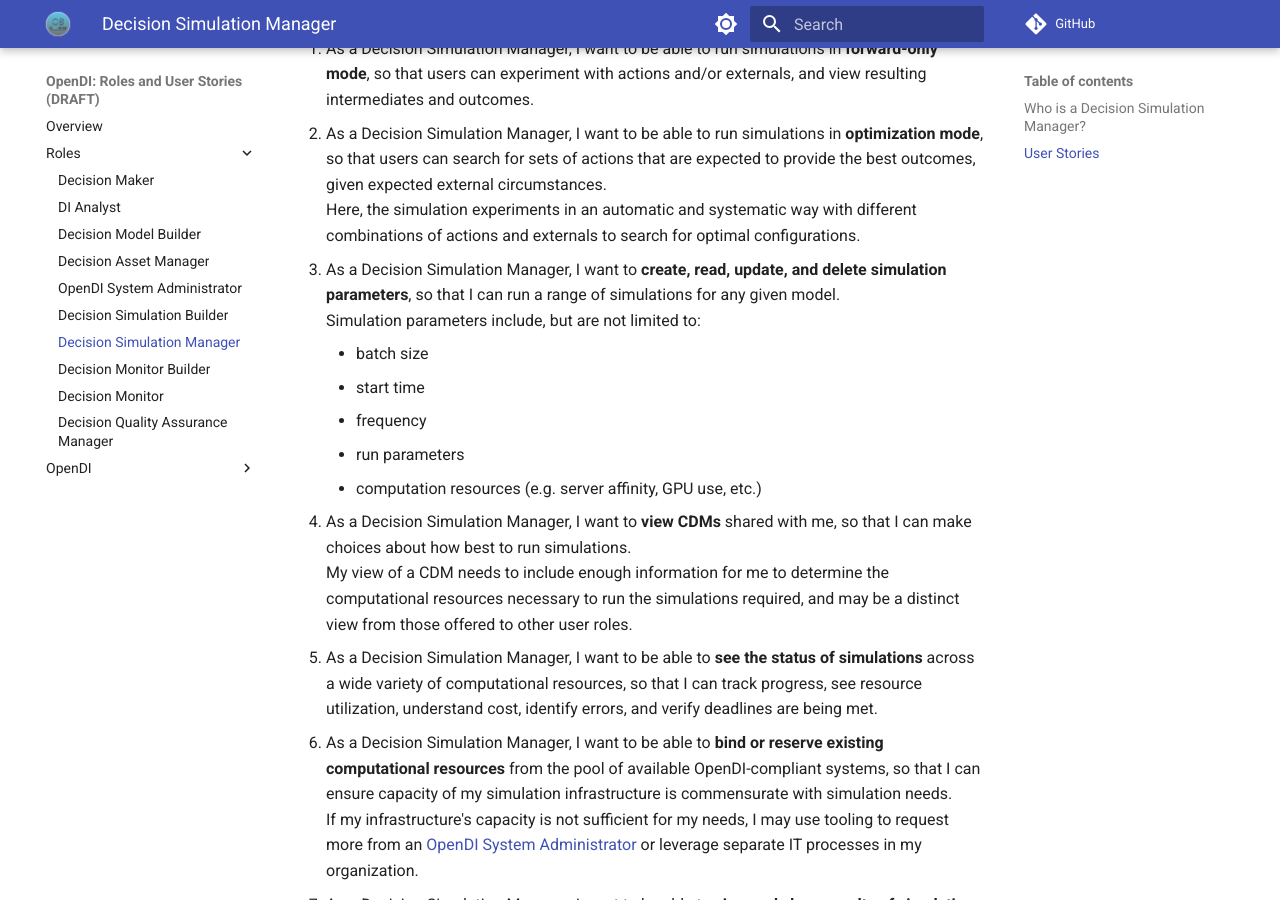
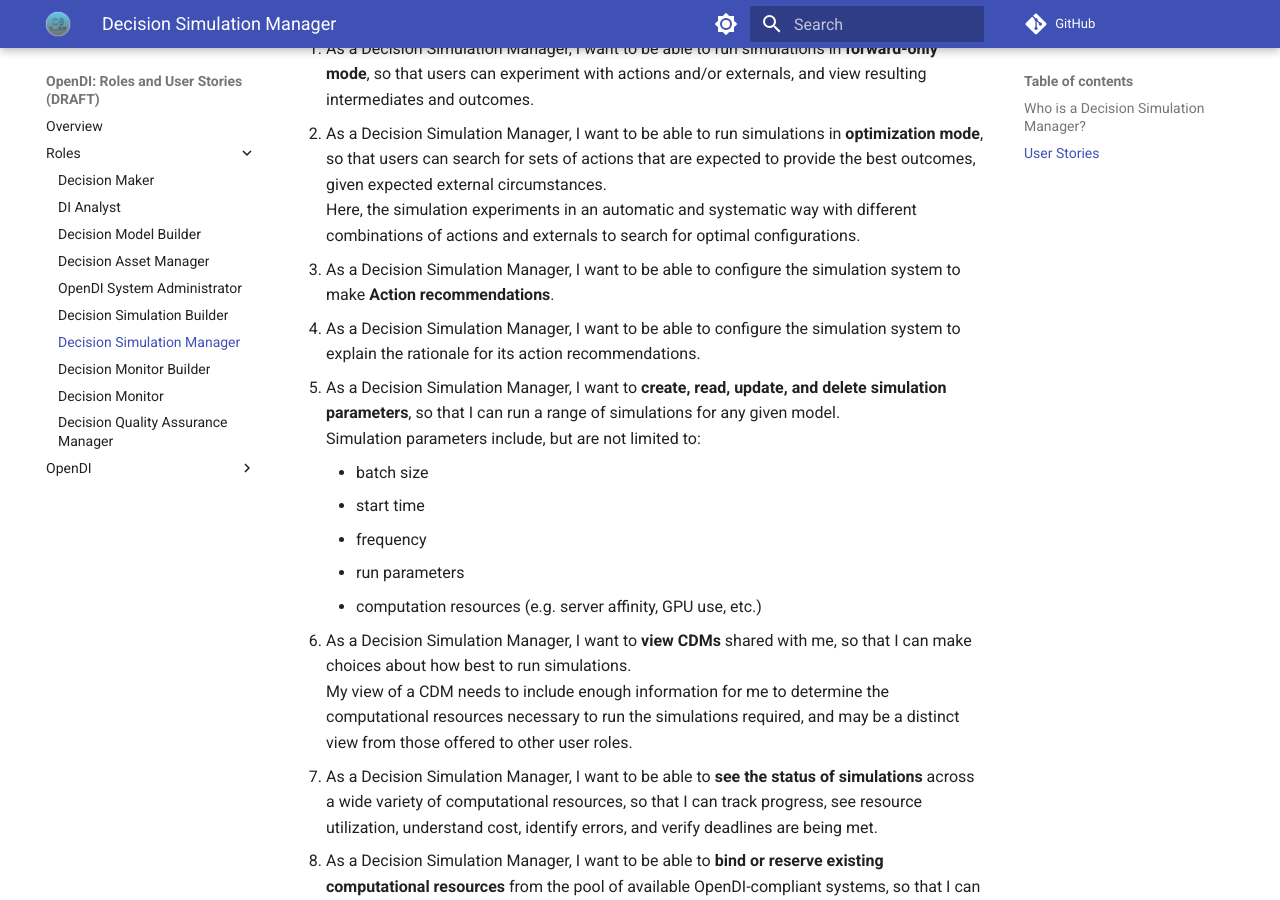
Before and after one commit to opendi-org/roles-user-stories, an MkDocs documentation site: the page built from docs/Roles/Decision Simulation Manager.md, in a window 1280 px wide and 900 px high, scrolled down 465 px. Built offline with MkDocs 1.6.1 and Material for MkDocs 9.7.7, drawn with Linux system fonts in a browser that asks for light colours; comment, search, counter and statistics services are not loaded.

Commit message:
Updates through simulation manager

```diff
--- a/docs/Roles/Decision Simulation Manager.md
+++ b/docs/Roles/Decision Simulation Manager.md
@@ -9,16 +9,18 @@ I am the user who takes a simulation provided by the [Decision Simulation Builde
 1. As a Decision Simulation Manager, I want to be able to run simulations in **forward-only mode**, so that users can experiment with actions and/or externals, and view resulting intermediates and outcomes.
 2. As a Decision Simulation Manager, I want to be able to run simulations in **optimization mode**, so that users can search for sets of actions that are expected to provide the best outcomes, given expected external circumstances.
    Here, the simulation experiments in an automatic and systematic way with different combinations of actions and externals to search for optimal configurations.
-3. As a Decision Simulation Manager, I want to **create, read, update, and delete simulation parameters**, so that I can run a range of simulations for any given model.
+3. As a Decision Simulation Manager, I want to be able to configure the simulation system to make **Action recommendations**.
+4. As a Decision Simulation Manager, I want to be able to configure the simulation system to explain the rationale for its action recommendations.
+5. As a Decision Simulation Manager, I want to **create, read, update, and delete simulation parameters**, so that I can run a range of simulations for any given model.
    Simulation parameters include, but are not limited to:
 	- batch size
 	- start time
 	- frequency
 	- run parameters
 	- computation resources (e.g. server affinity, GPU use, etc.)
-4. As a Decision Simulation Manager, I want to **view CDMs** shared with me, so that I can make choices about how best to run simulations.
+6. As a Decision Simulation Manager, I want to **view CDMs** shared with me, so that I can make choices about how best to run simulations.
    My view of a CDM needs to include enough information for me to determine the computational resources necessary to run the simulations required, and may be a distinct view from those offered to other user roles.
-5. As a Decision Simulation Manager, I want to be able to __see the status of simulations__ across a wide variety of computational resources, so that I can track progress, see resource utilization, understand cost, identify errors, and verify deadlines are being met.
-6. As a Decision Simulation Manager, I want to be able to __bind or reserve existing computational resources__ from the pool of available OpenDI-compliant systems, so that I can ensure capacity of my simulation infrastructure is commensurate with simulation needs.
+7. As a Decision Simulation Manager, I want to be able to __see the status of simulations__ across a wide variety of computational resources, so that I can track progress, see resource utilization, understand cost, identify errors, and verify deadlines are being met.
+8. As a Decision Simulation Manager, I want to be able to __bind or reserve existing computational resources__ from the pool of available OpenDI-compliant systems, so that I can ensure capacity of my simulation infrastructure is commensurate with simulation needs.
    If my infrastructure's capacity is not sufficient for my needs, I may use tooling to request more from an [OpenDI System Administrator](./OpenDI%20System%20Administrator.md) or leverage separate IT processes in my organization.
-7. As a Decision Simulation Manager, I want to be able to __view and share results of simulations__ with [Decision Makers](./Decision%20Maker.md), [Decision Simulation Builders](./Decision%20Simulation%20Builder.md), and [Decision Model Builders](./Decision%20Model%20Builder.md), so that all team members are able to keep track of simulation progress and effectiveness, and to identify and solve errors if/when they may occur.
+9. As a Decision Simulation Manager, I want to be able to __view and share results of simulations__ with [Decision Makers](./Decision%20Maker.md), [Decision Simulation Builders](./Decision%20Simulation%20Builder.md), and [Decision Model Builders](./Decision%20Model%20Builder.md), so that all team members are able to keep track of simulation progress and effectiveness, and to identify and solve errors if/when they may occur.
```
Also changed, not shown: docs/index.md (+5 -0 lines).
